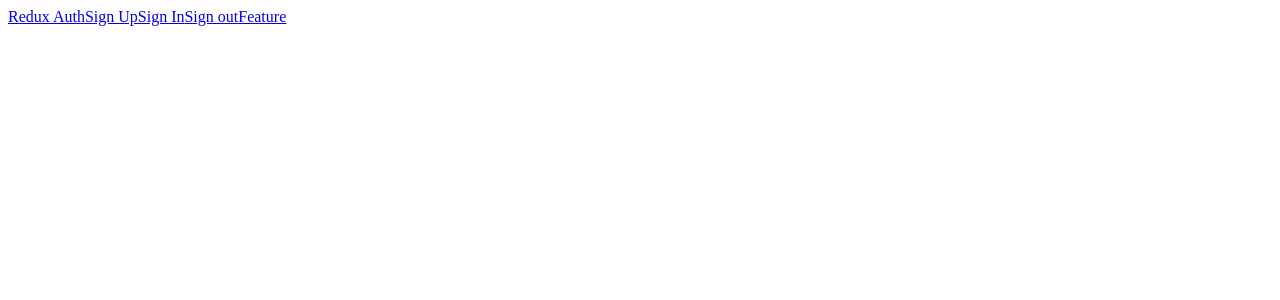
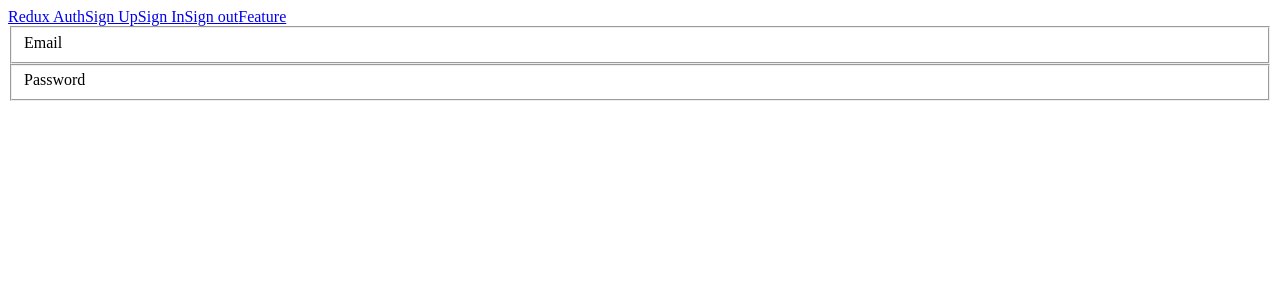
Before and after one commit to vince4128/simple-client-auth, a React (Create React App) app in the folder client/: page /signup in a window 1280 px wide. Shown: the top 300 px of the page. Built offline with nearby package versions, Linux system fonts and the light colour scheme.

Commit message:
scaffolding signup form

```diff
--- /dev/null
+++ b/client/src/components/auth/Signup.js
@@ -0,0 +1,20 @@
+import React, { Component } from 'react';
+
+class Signup extends Component {
+    render() {
+        return(
+            <form>
+                <fieldset>
+                    <label>Email</label>
+
+                </fieldset>
+                <fieldset>
+                    <label>Password</label>
+
+                </fieldset>
+            </form>
+        )
+    }
+};
+
+export default Signup;
--- a/client/src/index.js
+++ b/client/src/index.js
@@ -4,11 +4,13 @@
 
 import App from './components/App';
 import Welcome from './components/Welcome';
+import Signup from './components/auth/Signup';
 
 ReactDOM.render(
     <BrowserRouter>
         <App>
             <Route path="/" exact component={Welcome} />
+            <Route path="/signup" component={Signup} />
         </App>
     </BrowserRouter>,
     document.querySelector('#root')
```
